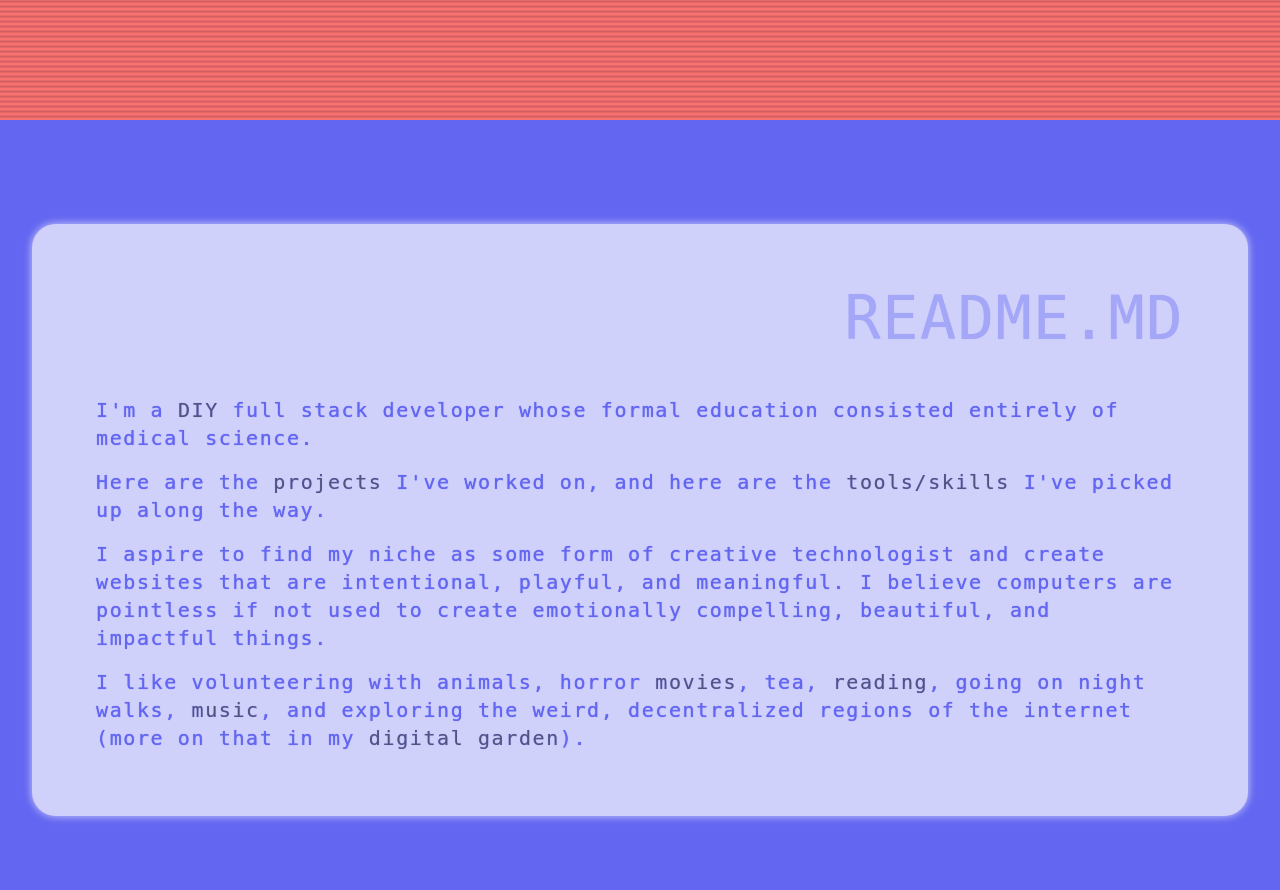
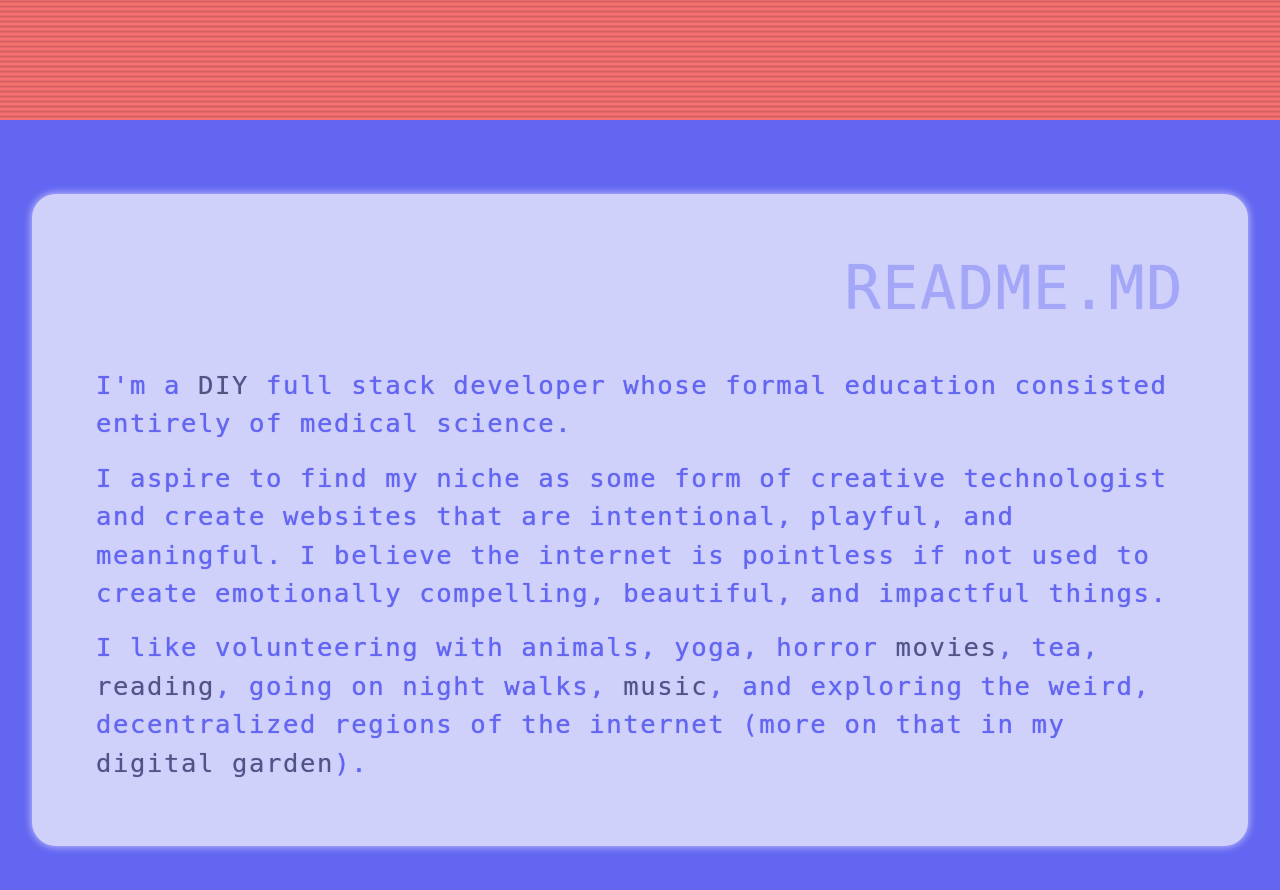
Before and after one commit to vaistau/vaistau, a Gatsby site: page / in a window 1280 px wide. Shown: the part 680-1570 px from the top of the page. Built offline with nearby package versions, Linux system fonts and the light colour scheme; Gatsby itself is replaced by a stand-in of ours.

Commit message:
authr again

```diff
--- a/src/components/Author.jsx
+++ b/src/components/Author.jsx
@@ -3,7 +3,7 @@ import { Link } from "gatsby";
 
 const Author = () => {
   return (
-    <section className="bg-blue text-blue px-8 min-h-screen flex items-center text-xl">
+    <section className="bg-blue text-blue px-8 min-h-screen flex items-center">
       <div id="author" className="section">
         <h2 className="text-6xl mb-8 text-end animate-blur">README.MD</h2>
         <p className="links">
@@ -19,24 +19,15 @@ const Author = () => {
           medical science.
         </p>
 
-        <p className="links">
-          Here are the <Link to="#projects">projects</Link> I've worked on, and
-          here are the{" "}
-          <a href="resume.html" rel="resume">
-            tools/skills
-          </a>{" "}
-          I've picked up along the way.
-        </p>
-
         <p>
           I aspire to find my niche as some form of creative technologist and
           create websites that are intentional, playful, and meaningful. I
-          believe computers are pointless if not used to create emotionally
+          believe the internet is pointless if not used to create emotionally
           compelling, beautiful, and impactful things.
         </p>
 
         <p className="links">
-          I like volunteering with animals, horror{" "}
+          I like volunteering with animals, yoga, horror{" "}
           <a
             href="https://letterboxd.com/olderhag/"
             rel="letterboxd"
--- a/src/styles/global.css
+++ b/src/styles/global.css
@@ -4,7 +4,9 @@
 @import url("https://fonts.googleapis.com/css2?family=Press+Start+2P&display=swap");
 
 @layer base {
-  :root {
+  :root,
+  body,
+  html {
     font-family: "monospace", "sans-serif";
     font-weight: 400;
     line-height: 150%;
@@ -21,6 +23,8 @@
     width: 100%;
     background-color: #ffffff;
     opacity: 70%;
+    font-size: 1.6rem;
+    line-height: 150%;
     border-radius: 24px;
     padding: 4rem;
     display: flex;
@@ -34,7 +38,7 @@
   }
 
   .links a:hover {
-    opacity: 40%;
+    text-decoration: underline;
   }
 
   .header h1 {
--- a/tailwind.config.js
+++ b/tailwind.config.js
@@ -41,7 +41,7 @@ module.exports = {
           "30%": { filter: "blur(0px)" },
           "70%": { filter: "blur(1px)" },
           "100%": {
-            filter: "blur(7px)",
+            filter: "blur(6px)",
           },
         },
       },
```
